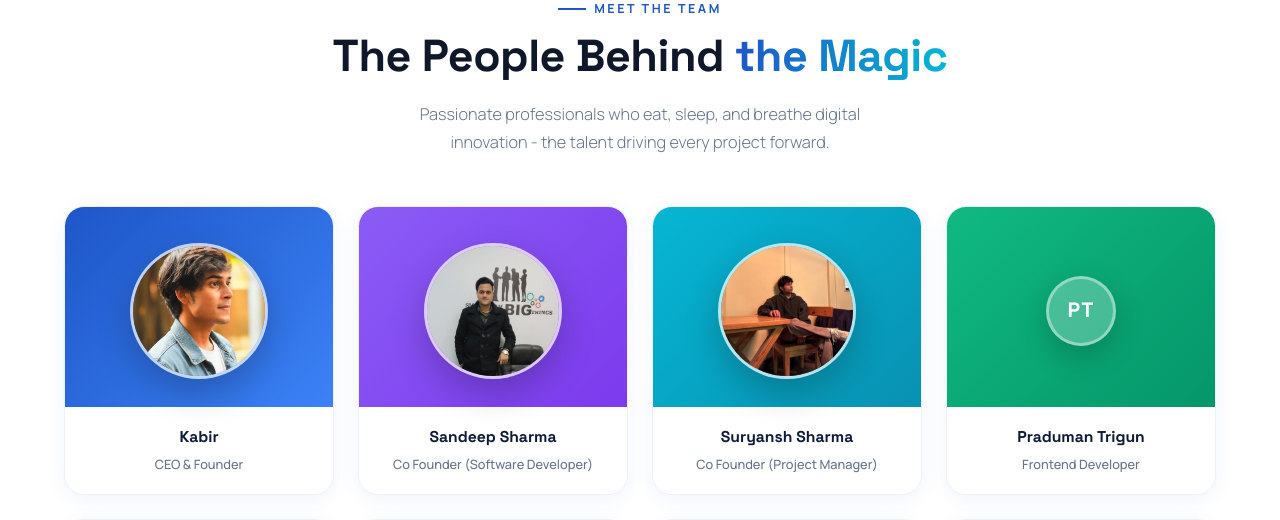
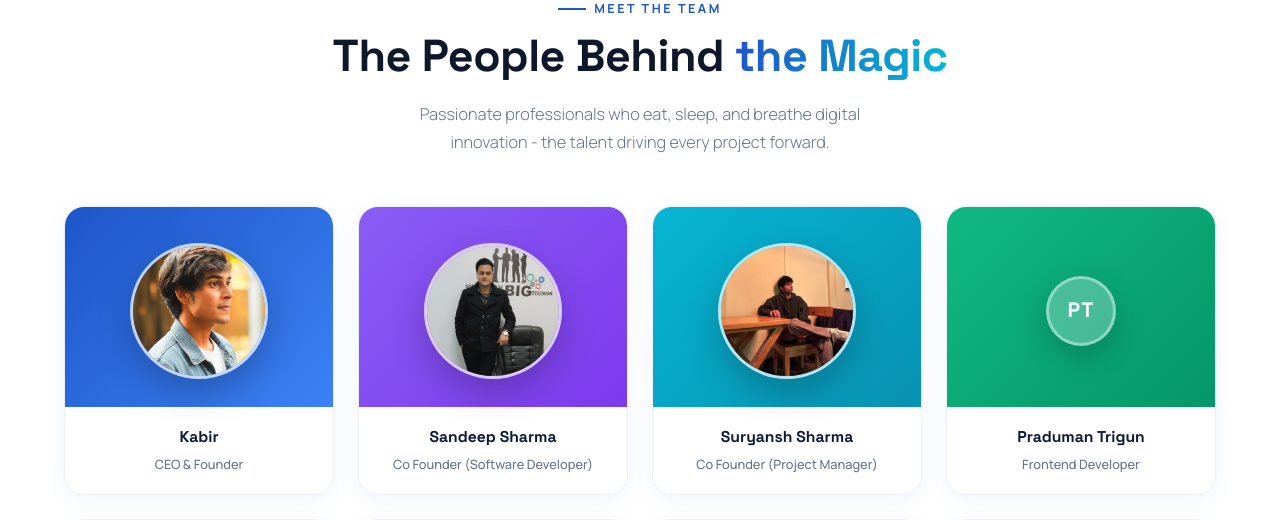
Before and after one commit to sandeepsharma-z/hmcx, a PHP site: page /about.html in a window 1280 px wide. Shown: the part 3078-3598 px from the top of the page. Run offline with PHP 8.4, Linux system fonts and the light colour scheme.

Commit message:
Raise Sandeep team photo crop

```diff
--- a/about.html
+++ b/about.html
@@ -405,7 +405,7 @@
   object-position: center;
 }
 .tc-avatar.tc-photo img[alt="Sandeep Sharma"] {
-  object-position: center top;
+  object-position: center 18%;
 }
 .tc-social {
   display: none;
--- a/assets/css/style.css
+++ b/assets/css/style.css
@@ -985,7 +985,7 @@ button { cursor: pointer; font-family: inherit; }
 .tc-avatar img { width: 100%; height: 100%; object-fit: cover; display: block; }
 .tc-avatar.tc-photo { width: 148px; height: 148px; border-radius: 50%; border: 3px solid rgba(255,255,255,.65); box-shadow: 0 14px 34px rgba(0,0,0,.22); background: rgba(255,255,255,.18); }
 .tc-avatar.tc-photo img { object-fit: cover; object-position: center; }
-.tc-avatar.tc-photo img[alt="Sandeep Sharma"] { object-position: center top; }
+.tc-avatar.tc-photo img[alt="Sandeep Sharma"] { object-position: center 18%; }
 .tc-social { display: none; position: absolute; bottom: 12px; left: 50%; justify-content: center; gap: 8px; padding: 8px 10px; border-radius: 999px; transform: translate(-50%, 10px); opacity: 0; transition: var(--transition); background: rgba(255,255,255,.18); border: 1px solid rgba(255,255,255,.35); backdrop-filter: blur(8px); pointer-events: none; }
 .team-card:hover .tc-social { transform: translate(-50%, 0); opacity: 0; pointer-events: none; }
 .tc-social a { width: 30px; height: 30px; border-radius: 50%; background: rgba(255,255,255,.25); color: white; display: flex; align-items: center; justify-content: center; font-size: .75rem; transition: var(--transition); text-decoration: none; }
```
